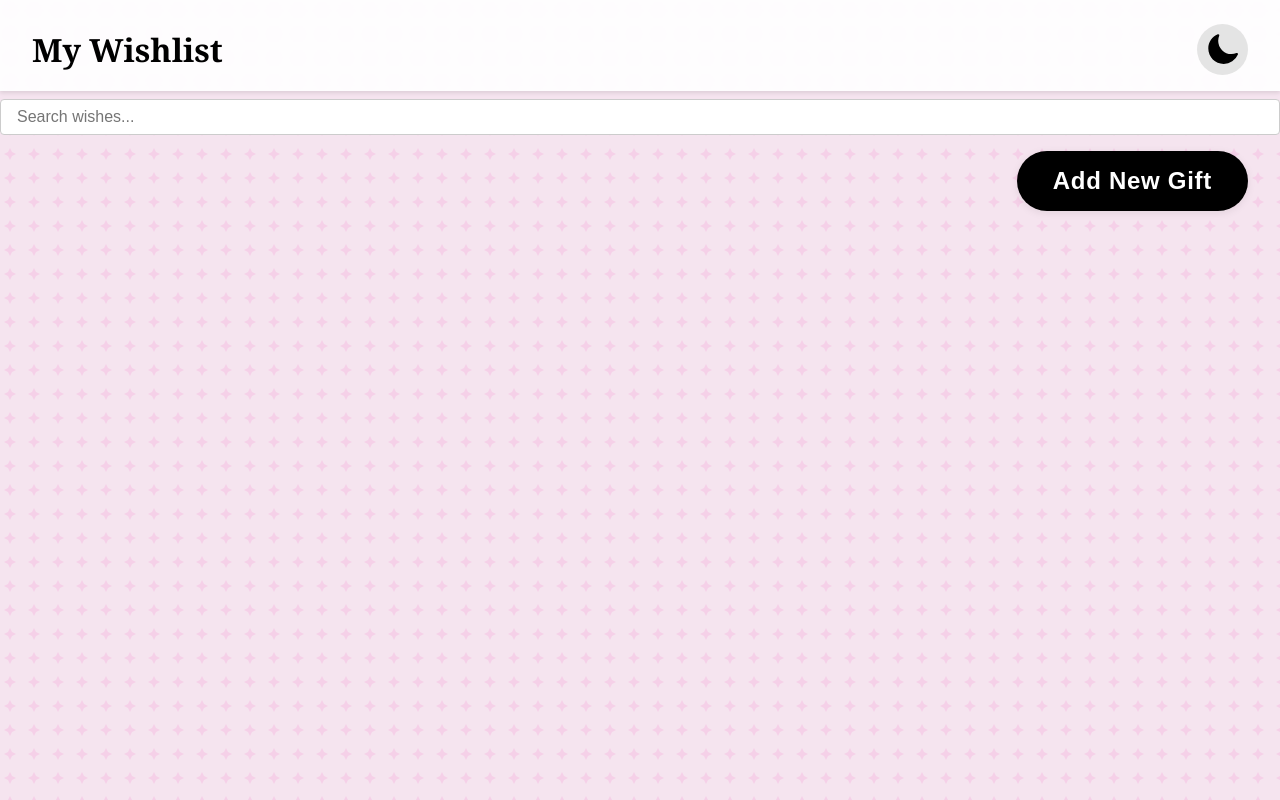
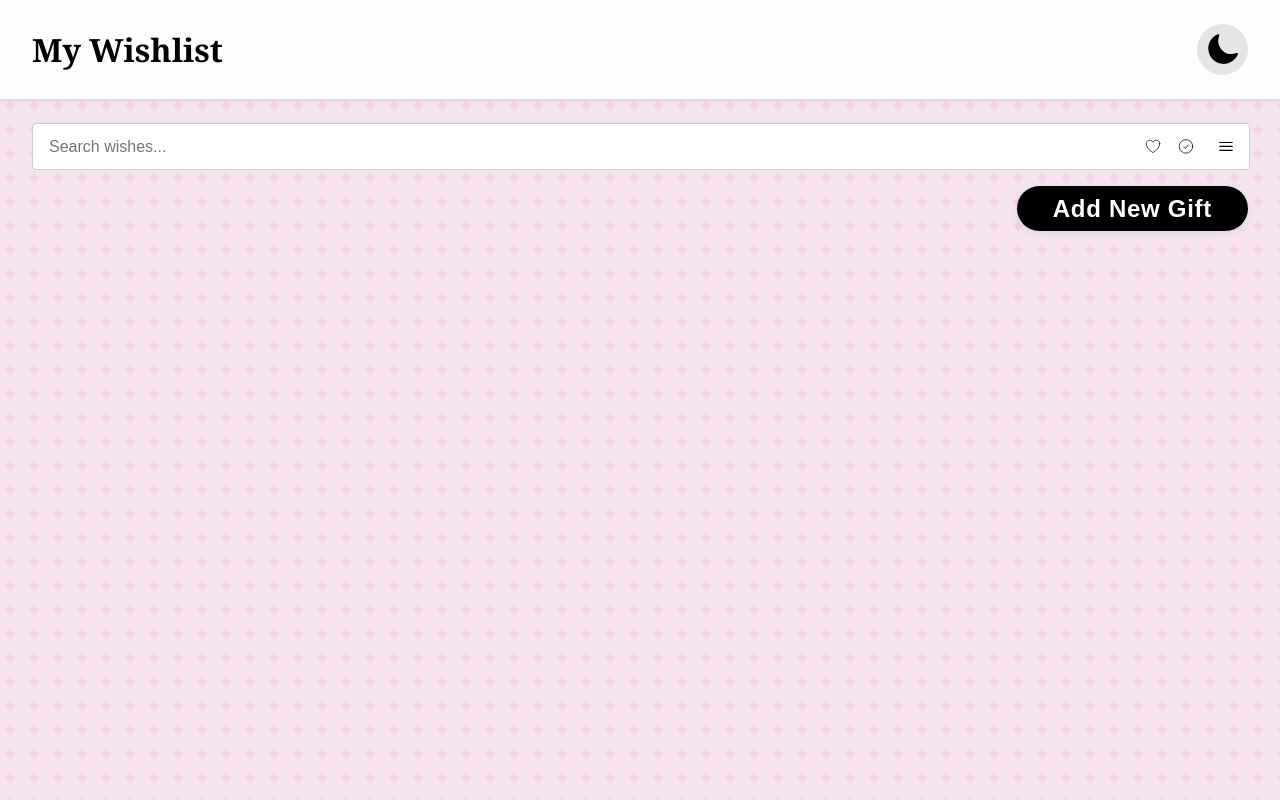
Before and after one commit to NedealcovaIrina/tum-web-lab6, a React (Create React App) app: page / in a window 1280 px wide. Built offline with nearby package versions, Linux system fonts and the light colour scheme.

Commit message:
Adding filter

```diff
--- a/src/App.js
+++ b/src/App.js
@@ -18,6 +18,13 @@ const MoonIcon = () => (
 const PlusIcon = () => (
   <svg xmlns="http://www.w3.org/2000/svg" viewBox="0 0 24 24" fill="currentColor" className="plus-icon">
     <path fillRule="evenodd" d="M12 2.25c-5.385 0-9.75 4.365-9.75 9.75s4.365 9.75 9.75 9.75 9.75-4.365 9.75-9.75S17.385 2.25 12 2.25ZM12.75 9a.75.75 0 0 0-1.5 0v2.25H9a.75.75 0 0 0 0 1.5h2.25V15a.75.75 0 0 0 1.5 0v-2.25H15a.75.75 0 0 0 0-1.5h-2.25V9Z" clipRule="evenodd" />
+  </svg>
+);
+
+// Add Burger Icon component
+const BurgerIcon = () => (
+  <svg xmlns="http://www.w3.org/2000/svg" viewBox="0 0 24 24" fill="currentColor" className="burger-icon">
+    <path fillRule="evenodd" d="M3 6.75A.75.75 0 0 1 3.75 6h16.5a.75.75 0 0 1 0 1.5H3.75A.75.75 0 0 1 3 6.75ZM3 12a.75.75 0 0 1 .75-.75h16.5a.75.75 0 0 1 0 1.5H3.75A.75.75 0 0 1 3 12Zm0 5.25a.75.75 0 0 1 .75-.75h16.5a.75.75 0 0 1 0 1.5H3.75a.75.75 0 0 1-.75-.75Z" clipRule="evenodd" />
   </svg>
 );
 
@@ -48,6 +55,15 @@ const App = () => {
   const [isModalOpen, setIsModalOpen] = useState(false);
   const [searchTerm, setSearchTerm] = useState(''); // State for search term
 
+  const [filters, setFilters] = useState({
+    liked: false,
+    fulfilled: false
+  });
+
+  // Add state for sorting
+  const [sortCriteria, setSortCriteria] = useState('newest'); // 'newest', 'oldest', 'alphabetical'
+  const [isSortMenuOpen, setIsSortMenuOpen] = useState(false);
+
   const addWish = (wishData) => {
     const newWish = {
       id: Date.now(),
@@ -63,7 +79,7 @@ const App = () => {
       prevWishlist.map((wish) =>
         wish.id === id ? { ...wish, liked: !wish.liked } : wish
       ).sort((a, b) => {
-        // Sorting logic based on your hierarchy
+        // Existing sorting logic (priority based + newest first secondary)
         const getOrderScore = (wish) => {
           if (wish.liked && !wish.fulfilled) return 1;
           if (!wish.liked && !wish.fulfilled) return 2;
@@ -83,7 +99,7 @@ const App = () => {
 
   const deleteWish = (id) => {
     setWishlist(prevWishlist => prevWishlist.filter((wish) => wish.id !== id));
-    // No sort needed after deletion, new items are added at the beginning
+    // No sort needed after deletion
   };
 
   const toggleFulfilled = (id) => {
@@ -91,7 +107,7 @@ const App = () => {
       prevWishlist.map((wish) =>
         wish.id === id ? { ...wish, fulfilled: !wish.fulfilled } : wish
       ).sort((a, b) => {
-        // Sorting logic based on your hierarchy
+        // Existing sorting logic (priority based + newest first secondary)
         const getOrderScore = (wish) => {
           if (wish.liked && !wish.fulfilled) return 1;
           if (!wish.liked && !wish.fulfilled) return 2;
@@ -109,6 +125,52 @@ const App = () => {
     );
   };
 
+  const toggleFilter = (filterType) => {
+    setFilters(prev => ({
+      ...prev,
+      [filterType]: !prev[filterType]
+    }));
+  };
+
+  // Function to handle sorting
+  const handleSortChange = (criteria) => {
+    setSortCriteria(criteria);
+    setIsSortMenuOpen(false); // Close menu after selection
+  };
+
+  // Apply filtering and then sorting
+  const filteredAndSortedWishlist = wishlist
+    .filter(wish => {
+      const matchesSearch = wish.text.toLowerCase().includes(searchTerm.toLowerCase());
+      const matchesFilters = (!filters.liked || wish.liked) && (!filters.fulfilled || wish.fulfilled);
+      return matchesSearch && matchesFilters;
+    })
+    .sort((a, b) => {
+      if (sortCriteria === 'newest') {
+        return b.id - a.id; // Newest first (default) - using id as timestamp
+      } else if (sortCriteria === 'oldest') {
+        return a.id - b.id; // Oldest first
+      } else if (sortCriteria === 'alphabetical') {
+        return a.text.localeCompare(b.text); // Alphabetical by text
+      } else if (sortCriteria === 'liked-priority') {
+        // Keep the existing priority logic if needed, or remove if replaced by new sorts
+         const getOrderScore = (wish) => {
+          if (wish.liked && !wish.fulfilled) return 1;
+          if (!wish.liked && !wish.fulfilled) return 2;
+          if (wish.liked && wish.fulfilled) return 3;
+          if (!wish.liked && wish.fulfilled) return 4;
+          return 5;
+        };
+        const scoreA = getOrderScore(a);
+        const scoreB = getOrderScore(b);
+        if (scoreA !== scoreB) {
+          return scoreA - scoreB;
+        }
+        return b.id - a.id;
+      }
+      return 0; // Default no sort
+    });
+
   return (
     <div className={`App ${darkMode ? "dark-theme" : "light-theme"}`}>
       <div className="app-header">
@@ -118,7 +180,9 @@ const App = () => {
         </button>
       </div>
 
-      <div className="search-bar-container">
+      {/* Container for search, filter, and button below the header */}
+      <div className="content-below-header">
+        <div className="search-input-wrapper">
           <input
             type="text"
             placeholder="Search wishes..."
@@ -126,20 +190,49 @@ const App = () => {
             onChange={(e) => setSearchTerm(e.target.value)}
             className="wish-search-input"
           />
+          <div className="filter-buttons">
+            <button
+              className={`filter-button ${filters.liked ? 'active' : ''}`}
+              onClick={() => toggleFilter('liked')}
+              aria-label="Filter liked wishes"
+            >
+              <svg xmlns="http://www.w3.org/2000/svg" viewBox="0 0 24 24" fill={filters.liked ? "#ff0000" : "none"} stroke="currentColor">
+                <path strokeLinecap="round" strokeLinejoin="round" d="M21 8.25c0-2.485-2.099-4.5-4.688-4.5-1.935 0-3.597 1.126-4.312 2.733-.715-1.607-2.377-2.733-4.313-2.733C5.1 3.75 3 5.765 3 8.25c0 7.22 9 12 9 12s9-4.78 9-12Z" />
+              </svg>
+            </button>
+            <button
+              className={`filter-button ${filters.fulfilled ? 'active' : ''}`}
+              onClick={() => toggleFilter('fulfilled')}
+              aria-label="Filter fulfilled wishes"
+            >
+              <svg xmlns="http://www.w3.org/2000/svg" viewBox="0 0 24 24" fill={filters.fulfilled ? "#4CAF50" : "none"} stroke="currentColor">
+                <path strokeLinecap="round" strokeLinejoin="round" d="M9 12.75 11.25 15 15 9.75M21 12a9 9 0 1 1-18 0 9 9 0 0 1 18 0Z" />
+              </svg>
+            </button>
+          </div>
+          {/* Burger button for sorting options */}
+          <button className="sort-button" onClick={() => setIsSortMenuOpen(!isSortMenuOpen)} aria-label="Sort wishlist">
+            <BurgerIcon />
+          </button>
+          {/* Sorting options menu */}
+          {isSortMenuOpen && (
+            <div className="sort-menu">
+              <button onClick={() => handleSortChange('newest')}>Sort by Newest</button>
+              <button onClick={() => handleSortChange('oldest')}>Sort by Oldest</button>
+              <button onClick={() => handleSortChange('alphabetical')}>Sort Alphabetically</button>
+            </div>
+          )}
         </div>
 
-      <div className="add-wish-row">
+        <div className="button-below-search-container">
           <button className="add-wish-oval" onClick={() => setIsModalOpen(true)} aria-label="Add new gift">
             Add New Gift
           </button>
         </div>
+      </div>
 
       <div className="wishlist-container">
-        {wishlist
-          .filter(wish =>
-            wish.text.toLowerCase().includes(searchTerm.toLowerCase())
-          )
-          .map((wish) => (
+        {filteredAndSortedWishlist.map((wish) => (
           <WishCard
             key={wish.id}
             wish={wish}
--- a/src/styles/themes.css
+++ b/src/styles/themes.css
@@ -30,7 +30,7 @@
   display: flex;
   align-items: center;
   justify-content: space-between;
-  padding: 1.5rem 2rem 1rem 2rem;
+  padding: 1.5rem 2rem;
   box-shadow: 0 2px 4px rgba(0, 0, 0, 0.1);
   position: sticky;
   top: 0;
@@ -45,26 +45,93 @@
   font-weight: bold;
 }
 
-.wish-search-input {
-  margin-top: 0.5rem; /* Space below the title */
-  padding: 0.5rem 1rem;
+/* Styles for container below the header */
+.content-below-header {
+  display: flex;
+  flex-direction: column; /* Stack items vertically */
+  width: 100%;
+  padding: 0 2rem;
+  margin-top: 1.5rem; /* Space below the header */
+  box-sizing: border-box;
+}
+
+.search-input-wrapper {
+  position: relative;
+  display: flex;
+  align-items: center;
+  width: 100%;
   border: 1px solid #ccc;
   border-radius: 4px;
+  overflow: visible; /* Allow menu to overflow */
+  height: 45px;
+  margin-bottom: 1rem;
+}
+
+.wish-search-input {
+  flex-grow: 1;
+  padding: 0.5rem 1rem;
+  padding-right: 120px;
+  border: none;
+  border-radius: 4px;
   font-size: 1rem;
-  width: 100%; /* Make input take full width of its container */
-  box-sizing: border-box; /* Include padding and border in the element's total width */
+  box-sizing: border-box;
+  height: 100%;
+}
+
+.filter-buttons {
+  position: absolute;
+  right: 3rem;
+  top: 50%;
+  transform: translateY(-50%);
+  display: flex;
+  gap: 0.25rem;
+  align-items: center;
+  z-index: 1;
+}
+
+.filter-button {
+  background: none;
+  border: none;
+  cursor: pointer;
+  padding: 0.35rem;
+  transition: all 0.2s;
+  display: flex;
+  align-items: center;
+  justify-content: center;
+  border-radius: 50%;
+}
+
+.filter-button svg {
+  width: 18px;
+  height: 18px;
+  transition: all 0.2s;
+  color: var(--text-light);
+}
+
+.dark-theme .filter-button svg {
+  color: var(--text-dark);
+}
+
+.filter-button:hover {
+  transform: scale(1.1);
+}
+
+.filter-button.active {
+  background-color: rgba(0, 0, 0, 0.1);
+}
+
+.dark-theme .filter-button.active {
+  background-color: rgba(255, 255, 255, 0.1);
 }
 
 .light-theme .wish-search-input {
   background-color: white;
   color: var(--text-light);
-  border-color: #ccc;
 }
 
 .dark-theme .wish-search-input {
   background-color: #060020;
   color: var(--text-dark);
-  border-color: #447cbc;
 }
 
 .wishlist-title {
@@ -86,7 +153,7 @@
   align-items: center;
   justify-content: center;
   transition: background 0.2s;
-  margin-left: auto;
+  margin-left: auto; /* Ensure theme toggle stays on the right in the header */
 }
 
 .theme-icon {
@@ -95,62 +162,25 @@
   display: block;
 }
 
-.add-wish-row {
+/* Container to align button to the right */
+.button-below-search-container {
+  display: flex;
+  justify-content: flex-end; /* Align button to the right */
   width: 100%;
-  display: flex;
-  justify-content: flex-end;
-  align-items: center;
-  padding: 1rem 2rem 0 2rem;
   box-sizing: border-box;
-}
-
-.add-wish-button {
-  background: transparent;
-  border: none;
-  border-radius: 50%;
-  width: 120px;
-  height: 120px;
-  display: flex;
-  align-items: center;
-  justify-content: center;
-  cursor: pointer;
-  transition: background 0.2s, box-shadow 0.2s;
-}
-
-.add-wish-button:hover {
-  background: #222;
-}
-
-.plus-icon {
-  width: 64px;
-  height: 64px;
-  display: block;
-  color: #fff;
-}
-
-.light-theme .add-wish-button {
-  background: transparent;
-}
-.light-theme .plus-icon {
-  color: #000000;
-}
-
-.dark-theme .add-wish-button {
-  background: transparent;
-}
-.dark-theme .plus-icon {
-  color: #ffffff;
+  margin-bottom: 1.5rem; /* Space below the button before the wishlist */
 }
 
 .wishlist-container {
   max-width: 1400px;
   margin: 2rem auto;
   padding: 0 1rem;
-  display: grid;
-  grid-template-columns: repeat(auto-fill, minmax(300px, 1fr));
+  display: flex;
+  flex-wrap: wrap;
+  justify-content: center;
   gap: 1rem;
-  flex: 1;
   overflow-y: auto;
+  margin-top: 0;
 }
 
 /* Light theme */
@@ -258,7 +288,6 @@
   max-width: 350px;
   min-height: 100px;
   align-items: center;
-  flex-grow: 1;
 }
 
 .wish-card:hover {
@@ -343,7 +372,25 @@
   fill: none;
 }
 
+.light-theme .like-button svg {
+  stroke: #000000;
+}
+
+.dark-theme .like-button svg {
+  stroke: #ffffff;
+}
+
 .like-button.liked svg {
+  stroke: #ff0000;
+  fill: #ff0000;
+}
+
+.light-theme .like-button.liked svg {
+  stroke: #ff0000;
+  fill: #ff0000;
+}
+
+.dark-theme .like-button.liked svg {
   stroke: #ff0000;
   fill: #ff0000;
 }
@@ -357,13 +404,21 @@
   stroke: none; /* No stroke */
 }
 
+.light-theme .check-button svg {
+  fill: #000000;
+}
+
+.dark-theme .check-button svg {
+  fill: #ffffff; /* White fill in dark theme */
+}
+
 .check-button svg.fulfilled { /* Corrected selector */
   fill: #4CAF50; /* Green fill when fulfilled */
   stroke: none; /* No stroke */
 }
 
-.dark-theme .check-button svg {
-  fill: #000000; /* Black fill in dark theme */
+.light-theme .check-button svg.fulfilled { /* Corrected selector */
+  fill: #4CAF50; /* Green fill when fulfilled */
   stroke: none; /* No stroke */
 }
 
@@ -388,13 +443,6 @@
 }
 
 /* Grid layout for wishlist */
-.wishlist-container {
-  display: flex;
-  flex-wrap: wrap;
-  justify-content: center;
-  gap: 1rem;
-}
-
 @media (min-width: 600px) {
   /* .wish-card flex styles removed */
 }
@@ -437,35 +485,34 @@
 }
 
 @media (max-width: 900px) {
-  .add-wish-oval {
-    font-size: 1.1rem !important;
-    min-width: 160px !important;
-    height: 45px !important;
-    padding: 0 20px !important;
-    border-radius: 25px !important;
+  .add-wish-oval,
+  .search-input-wrapper {
+    height: 45px;
   }
-  .wishlist-title {
-    font-size: 1.3rem;
+  .wish-search-input {
+    padding-right: 110px;
+  }
+  .filter-buttons {
+    right: 2.5rem;
   }
 }
 
 @media (max-width: 600px) {
-  .add-wish-oval {
-    min-width: 120px !important;
-    height: 35px !important;
-    font-size: 0.9rem !important;
-    padding: 0 12px !important;
-    border-radius: 20px !important;
+  .add-wish-oval,
+  .search-input-wrapper {
+    height: 35px;
   }
-  .wishlist-title {
-    font-size: 1rem;
+  .wish-search-input {
+    padding-right: 90px;
+  }
+  .filter-buttons {
+    right: 2rem;
   }
 }
 
 .add-wish-oval {
   min-width: 220px;
-  height: 60px;
-  padding: 0 36px;
+  padding: 0.5rem 36px;
   border: none;
   border-radius: 32px;
   font-size: 1.5rem;
@@ -477,7 +524,9 @@
   cursor: pointer;
   transition: background 0.2s, color 0.2s, box-shadow 0.2s;
   box-shadow: 0 2px 8px rgba(0,0,0,0.08);
-  margin-bottom: 1.5rem;
+  margin-top: 0;
+  box-sizing: border-box;
+  height: 45px;
 }
 
 .light-theme .add-wish-oval {
@@ -495,3 +544,79 @@
 .dark-theme .add-wish-oval:hover {
   background: #e4e4e4;
 }
+
+/* Styles for Sort Button and Menu */
+.sort-button {
+  position: absolute;
+  right: 0.5rem;
+  top: 50%;
+  transform: translateY(-50%);
+  background: none;
+  border: none;
+  cursor: pointer;
+  padding: 0.35rem;
+  transition: all 0.2s; /* Keep transition for other effects */
+  display: flex;
+  align-items: center;
+  justify-content: center;
+  border-radius: 50%;
+  z-index: 1;
+}
+
+.sort-button:hover {
+  /* Removed transform: scale(1.1); to prevent movement on hover */
+}
+
+.burger-icon {
+  width: 18px;
+  height: 18px;
+  display: block;
+  color: var(--text-light);
+}
+
+.dark-theme .burger-icon {
+  color: var(--text-dark);
+}
+
+.sort-menu {
+  position: absolute;
+  top: 100%;
+  right: 0;
+  background-color: white;
+  border: 1px solid #ccc;
+  border-radius: 4px;
+  box-shadow: 0 2px 4px rgba(0, 0, 0, 0.1);
+  display: flex;
+  flex-direction: column;
+  z-index: 100;
+  min-width: 150px;
+  overflow: hidden;
+}
+
+.dark-theme .sort-menu {
+  background-color: #0c1445;
+  border-color: #447cbc;
+  box-shadow: 0 2px 4px rgba(0, 0, 0, 0.3);
+}
+
+.sort-menu button {
+  background: none;
+  border: none;
+  padding: 0.75rem 1rem;
+  text-align: left;
+  cursor: pointer;
+  transition: background-color 0.2s, color 0.2s;
+  color: var(--text-light);
+}
+
+.dark-theme .sort-menu button {
+  color: var(--text-dark);
+}
+
+.sort-menu button:hover {
+  background-color: #f0f0f0;
+}
+
+.dark-theme .sort-menu button:hover {
+  background-color: #1a2a6b;
+}
```
Lines whose indentation alone changed are shown as unchanged.
